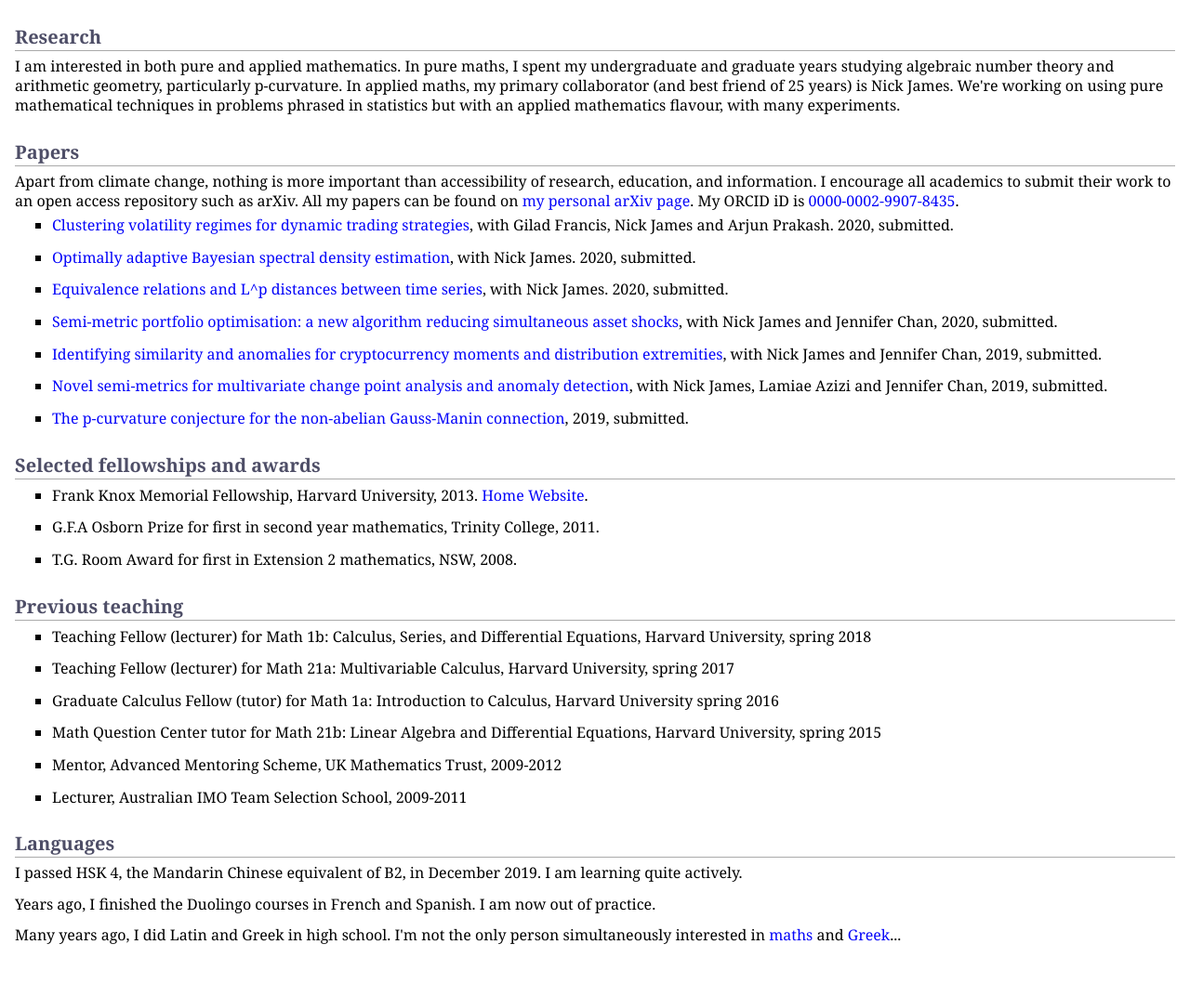
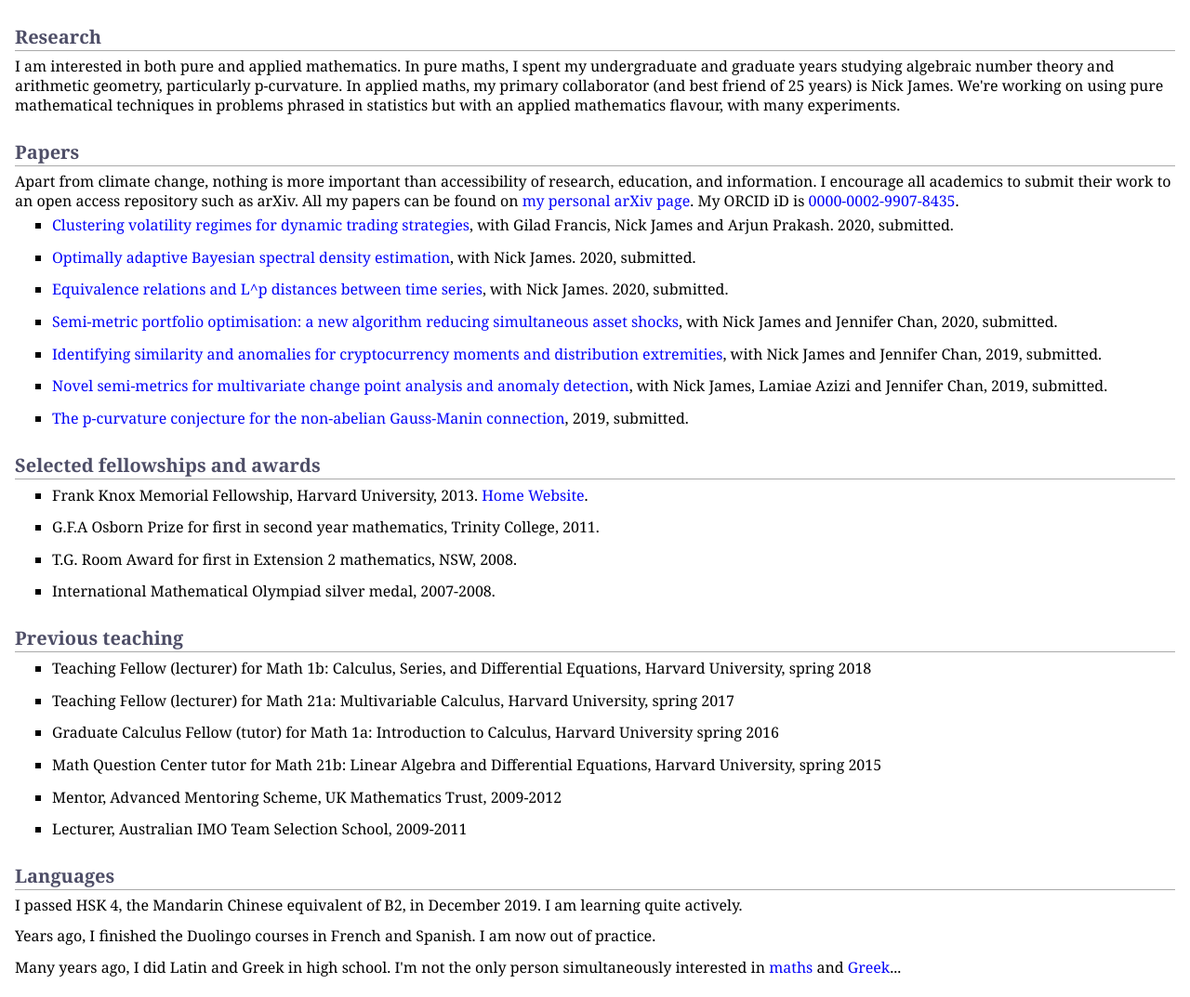
Before and after one commit to MaxMenzies/maxmenzies.com, a Jekyll site: the page index.html, which Jekyll copies as it is, in a window 1280 px wide, cut to the strip 284-1357 px from the top of the page. Shown: the whole strip at 93% size. Built offline with Jekyll 4.4.1, drawn with Linux system fonts in a browser that asks for light colours; before the commit the page ends 1322 px from its top, so only the background shows below that.

Commit message:
Update index.html

```diff
--- a/index.html
+++ b/index.html
@@ -80,6 +80,10 @@
 <li><p>T.G. Room Award for first in Extension 2 mathematics, NSW, 2008.</p>
 </li>
 </ul>
+<ul>
+<li><p>International Mathematical Olympiad silver medal, 2007-2008. </p>
+</li>
+</ul>
 <!Deans&rsquo; Deans' Placeholder>
 <h2>Previous teaching</h2>
 <ul>
```
